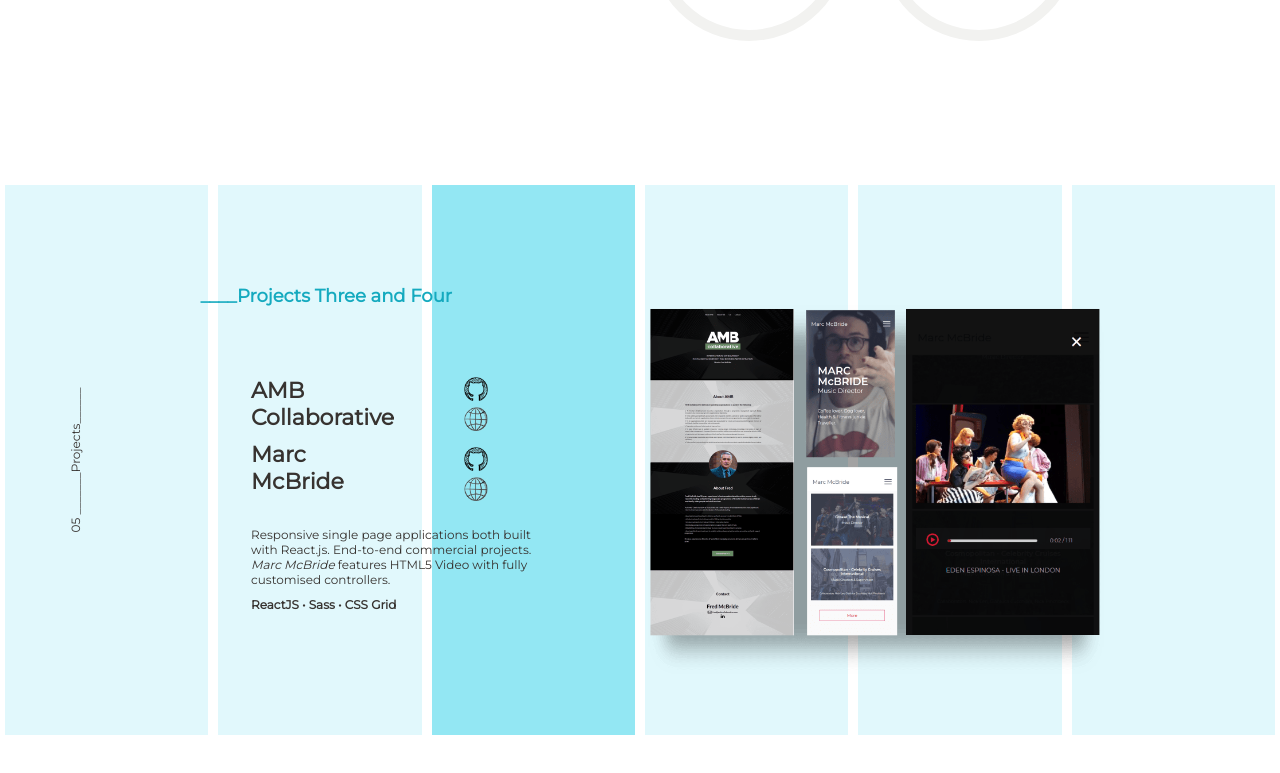
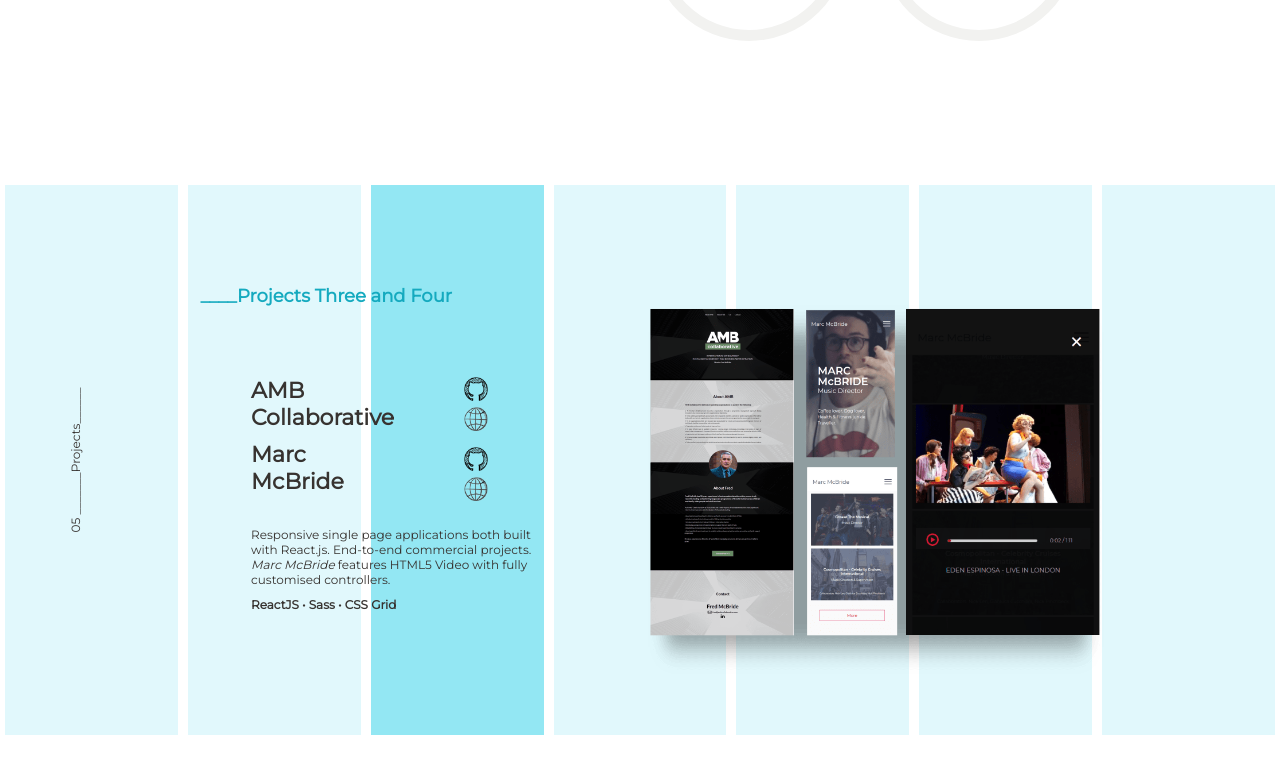
Before and after one commit to k2project/game_On, a React (Create React App) app: page / in a window 1280 px wide. Shown: the part 2610-3383 px from the top of the page. Built offline with nearby package versions, Linux system fonts and the light colour scheme.

Commit message:
projects updated of donut chart

```diff
--- a/src/components/Projects/Projects.css
+++ b/src/components/Projects/Projects.css
@@ -186,7 +186,7 @@ footer {
     width: 100%; }
   .Projects li {
     display: inline-block;
-    width: calc(100% / 6);
+    width: calc(100% / 7);
     height: 100%;
     background: #fff;
     border-right: solid #fff .5rem;
--- a/src/components/Projects/Projects.scss
+++ b/src/components/Projects/Projects.scss
@@ -21,7 +21,7 @@
     }
     li{
         display: inline-block;
-        width: calc(100% / 6);
+        width: calc(100% / 7);
         height: 100%;
         background: #fff;
         border-right: solid #fff .5rem;
--- a/src/components/Projects/projectsList.js
+++ b/src/components/Projects/projectsList.js
@@ -60,16 +60,25 @@ export const projects=[
         id:'Project Six',
         title: 'Memory Card Game',
         desc:'A non-commercial project featuring a classic concentration game during which the player must match up Marvel\'s heroes and villains pairs. Intended as an exercise in mastering JavaScript and ReactJS skills.',
-        tools:'ReactJS',
+        tools:'ReactJS, CSS Animations',
         web:'https://k2project.github.io/cards/',
         github:'https://github.com/k2project/cards',
         img:'game.png',
     },
     {
         id:'Project Seven',
+        title: 'Interactive Donut Chart',
+        desc:'Based on user input the chart gets sliced to a provided number of parts of randomly generated width. For numbers lower than 12 the colours are based on a basic colour wheel and in accordance with the graphic design principles. If there are more than 12 slices their colours get generated randomly. User can also choose a different animation mood.',
+        tools:'ReactJS, SVG, CSS Animation',
+        web:'https://k2project.github.io/donut_chart/',
+        github:'https://github.com/k2project/donut_chart',
+        img:'chart.png',
+    },
+    {
+        id:'Project Eight',
         title: 'SPM Advisors',
         desc:(<span>My first commercial end-to-end websites built only with jQuery. While the code is far from a presentable example ( more like embarrassing! ), I have decided to feature it along with other projects to show how far I have come as a web developer. </span>),
-        tools:(<span>jQuery</span>),
+        tools:'jQuery, CSS Animation',
         web:'http://spm-advisors.com/',
         img:'spm.png',
     },
```
Also changed, not shown: src/imgs/chart.png (added), 1 other file (tests, documents, lock files or other folders).
